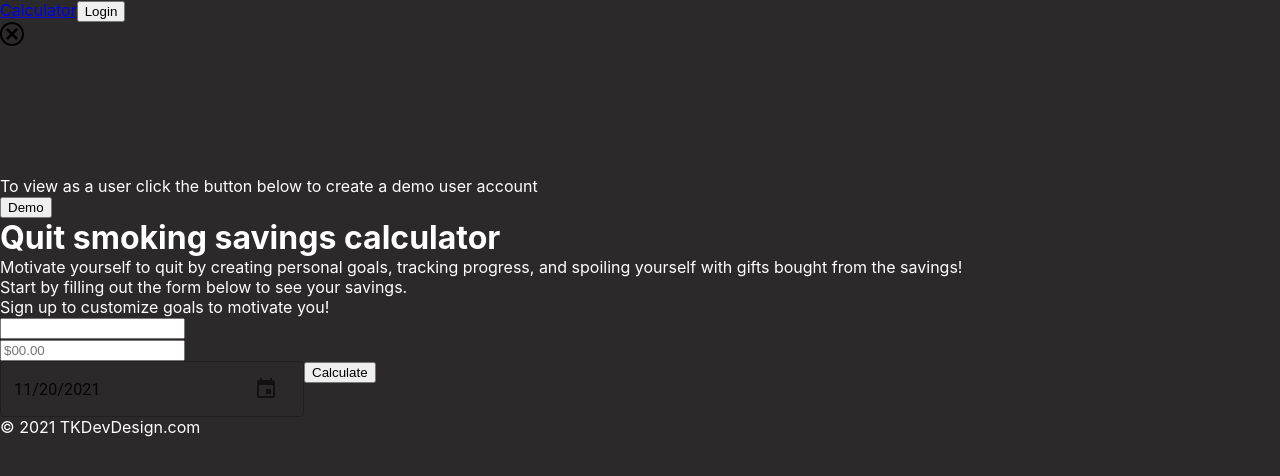
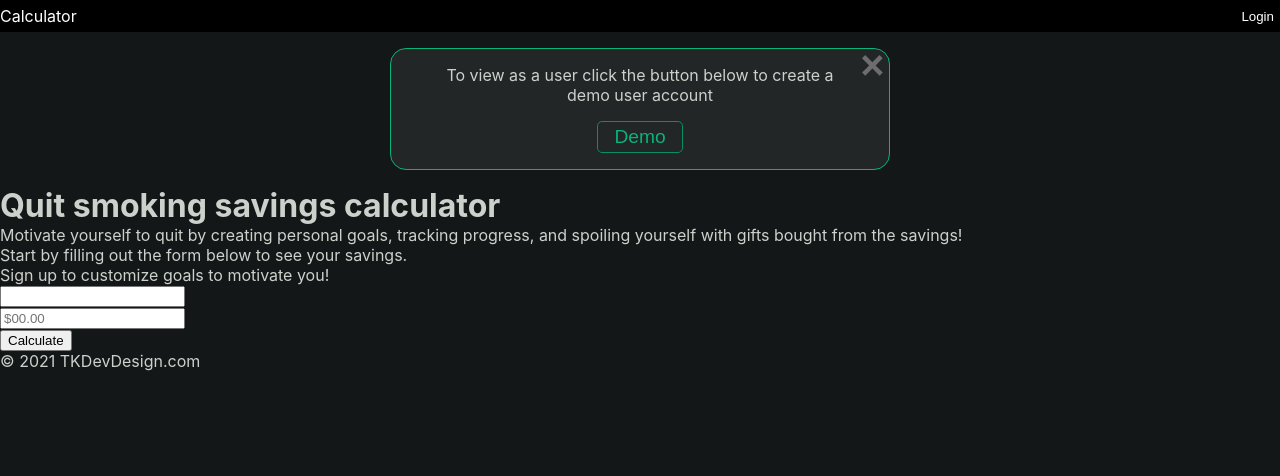
Before and after one commit to TKravel/quit-calc-client, a React (Create React App) app: page / in a window 1280 px wide. Shown: the top 476 px of the page. Built offline with nearby package versions, Linux system fonts and the light colour scheme; no server answers.

Commit message:
Updated datePicker added, demo msg CSS redone

```diff
--- a/package.json
+++ b/package.json
@@ -4,7 +4,12 @@
   "private": true,
   "dependencies": {
     "@date-io/date-fns": "^1.3.13",
+    "@emotion/react": "^11.7.1",
+    "@emotion/styled": "^11.6.0",
+    "@material-ui/core": "^4.12.3",
     "@material-ui/pickers": "^3.3.10",
+    "@mui/lab": "^5.0.0-alpha.65",
+    "@mui/material": "^5.3.0",
     "@testing-library/jest-dom": "^5.14.1",
     "@testing-library/react": "^11.2.7",
     "@testing-library/user-event": "^12.8.3",
--- a/src/App.css
+++ b/src/App.css
@@ -1,7 +1,13 @@
 /* reset */
+
+/*
+font size: 16 20
+
+*/
 
 html {
 	box-sizing: border-box;
+	font-size: 16px;
 	padding: 0;
 	margin: 0;
 }
@@ -35,6 +41,77 @@
 
 /* end reset */
 
+html {
+}
+
+body {
+	background-color: #141717;
+	color: #cdd1cc;
+	min-height: 100vh;
+	max-width: 100vw;
+}
+
+/* demo msg */
+
+.demo-msg-container {
+	position: relative;
+	background-color: #222626;
+	border: 1px solid #0ab377;
+	border-radius: 1em;
+	color: #cdd1cc;
+	min-height: auto;
+	max-width: 500px;
+	margin: 1rem auto;
+	padding: 1rem 2rem;
+	text-align: center;
+}
+
+.open-demo-btn,
+.close-demo-btn {
+	position: absolute;
+	top: 0.4em;
+	right: 0.4em;
+	cursor: pointer;
+	fill: #6e6d6e;
+	height: 1.3em;
+	width: 1.3em;
+}
+
+.demo-btn {
+	background-color: inherit;
+	color: #0ab377;
+	cursor: pointer;
+	border: 1px solid #088f60;
+	border-radius: 5px;
+	font-size: 1.2rem;
+	padding: 0.25rem 1rem;
+	margin-top: 1rem;
+}
+
+/* nav */
+
+.nav {
+	display: flex;
+	justify-content: space-between;
+	align-items: center;
+	background-color: black;
+	color: #fff;
+	height: 2em;
+	width: 100vw;
+}
+
+.nav a {
+	color: #fff;
+	text-decoration: none;
+}
+
+.nav button {
+	background-color: inherit;
+	border: none;
+	color: #fff;
+	cursor: pointer;
+}
+
 .tracker-container {
 	display: grid;
 	grid-template-columns: 30vw 40vw 30vw;
--- a/src/components/NavBar.jsx
+++ b/src/components/NavBar.jsx
@@ -13,14 +13,16 @@
 
 	return (
 		<>
-			<nav>
+			<nav className='nav'>
 				<Link to='/'>Calculator</Link>
 				{user ? (
 					<button to='/login' onClick={handleClick}>
 						Log out
 					</button>
 				) : (
-					<button to='login'>Login</button>
+					<button to='/login' onClick={handleClick}>
+						Login
+					</button>
 				)}
 			</nav>
 		</>
--- a/src/components/demoComponents/DemoMsg.jsx
+++ b/src/components/demoComponents/DemoMsg.jsx
@@ -22,19 +22,21 @@
 
 	if (isOpen) {
 		return (
-			<div>
-				<CloseIcon handleMsg={toggleMsg} />
+			<div className='demo-msg-container'>
+				<CloseIcon style='close-demo-btn' onClick={toggleMsg} />
 				<p>
 					To view as a user click the button below to create a demo
 					user account
 				</p>
-				<button onClick={handleClick}>Demo</button>
+				<button className='demo-btn' onClick={handleClick}>
+					Demo
+				</button>
 			</div>
 		);
 	} else {
 		return (
-			<div>
-				<ExpandIcon handleMsg={toggleMsg} />
+			<div className='demo-msg-container'>
+				<ExpandIcon style='open-demo-btn' onClick={toggleMsg} />
 				<p>Important demo message</p>
 			</div>
 		);
--- a/src/components/demoComponents/DemoWarning.jsx
+++ b/src/components/demoComponents/DemoWarning.jsx
@@ -12,8 +12,8 @@
 
 	if (isOpen) {
 		return (
-			<div>
-				<CloseIcon handleMsg={toggleMsg} />
+			<div className='demo-msg-container'>
+				<CloseIcon style='close-demo-btn' handleMsg={toggleMsg} />
 				<p>Demo User and data created.</p>
 				<p>
 					Demo data will be lost upon logout. Please register if you
@@ -23,8 +23,8 @@
 		);
 	} else {
 		return (
-			<div>
-				<ExpandIcon handleMsg={toggleMsg} />
+			<div className='demo-msg-container'>
+				<ExpandIcon style='open-demo-btn' handleMsg={toggleMsg} />
 				<p>Important demo warning</p>
 			</div>
 		);
--- a/src/components/icons/CloseIcon.jsx
+++ b/src/components/icons/CloseIcon.jsx
@@ -1,9 +1,16 @@
 import React from 'react';
 
-const CloseIcon = ({ handleMsg }) => {
+const CloseIcon = ({ style, onClick }) => {
 	return (
-		<svg onClick={handleMsg}>
-			<path d='M12 2c5.514 0 10 4.486 10 10s-4.486 10-10 10-10-4.486-10-10 4.486-10 10-10zm0-2c-6.627 0-12 5.373-12 12s5.373 12 12 12 12-5.373 12-12-5.373-12-12-12zm6 16.094l-4.157-4.104 4.1-4.141-1.849-1.849-4.105 4.159-4.156-4.102-1.833 1.834 4.161 4.12-4.104 4.157 1.834 1.832 4.118-4.159 4.143 4.102 1.848-1.849z' />
+		<svg
+			onClick={onClick}
+			className={style}
+			xmlns='http://www.w3.org/2000/svg'
+			width='24'
+			height='24'
+			viewBox='0 0 24 24'
+		>
+			<path d='M24 20.188l-8.315-8.209 8.2-8.282-3.697-3.697-8.212 8.318-8.31-8.203-3.666 3.666 8.321 8.24-8.206 8.313 3.666 3.666 8.237-8.318 8.285 8.203z' />
 		</svg>
 	);
 };
--- a/src/components/icons/ExpandIcon.jsx
+++ b/src/components/icons/ExpandIcon.jsx
@@ -1,9 +1,16 @@
 import React from 'react';
 
-const ExpandIcon = ({ handleMsg }) => {
+const ExpandIcon = ({ style, onClick }) => {
 	return (
-		<svg onClick={handleMsg}>
-			<path d='M12 2c5.514 0 10 4.486 10 10s-4.486 10-10 10-10-4.486-10-10 4.486-10 10-10zm0-2c-6.627 0-12 5.373-12 12s5.373 12 12 12 12-5.373 12-12-5.373-12-12-12zm6 13h-5v5h-2v-5h-5v-2h5v-5h2v5h5v2z' />
+		<svg
+			className={style}
+			onClick={onClick}
+			xmlns='http://www.w3.org/2000/svg'
+			width='24'
+			height='24'
+			viewBox='0 0 24 24'
+		>
+			<path d='M24 10h-10v-10h-4v10h-10v4h10v10h4v-10h10z' />
 		</svg>
 	);
 };
--- a/src/components/mainApp/UserInput.jsx
+++ b/src/components/mainApp/UserInput.jsx
@@ -4,6 +4,10 @@
 	KeyboardDatePicker,
 } from '@material-ui/pickers';
 import DateFnsUtils from '@date-io/date-fns';
+import DatePicker from '@mui/lab/DatePicker';
+import { TextField } from '@mui/material';
+import AdapterDateFns from '@mui/lab/AdapterDateFns';
+import LocalizationProvider from '@mui/lab/LocalizationProvider';
 import { useForm, Controller } from 'react-hook-form';
 import { CalcDataContext } from '../../context/CalcDataContext';
 import { differenceInCalendarDays } from 'date-fns';
@@ -89,7 +93,7 @@
 	}, [formData]);
 
 	return (
-		<div>
+		<form onSubmit={handleSubmit(onSubmit)}>
 			<Controller
 				name='packs'
 				control={control}
@@ -147,7 +151,7 @@
 				}}
 			/>
 
-			<MuiPickersUtilsProvider utils={DateFnsUtils} id='date-picker'>
+			{/* <MuiPickersUtilsProvider utils={DateFnsUtils} id='date-picker'>
 				<Controller
 					name='quitDate'
 					control={control}
@@ -161,13 +165,27 @@
 						/>
 					)}
 				/>
-			</MuiPickersUtilsProvider>
+			</MuiPickersUtilsProvider> */}
+			<LocalizationProvider dateAdapter={AdapterDateFns}>
+				<Controller
+					name='quitDate'
+					control={control}
+					render={({ field: { onChange, value } }) => (
+						<DatePicker
+							label='Basic example'
+							value={value}
+							onChange={onChange}
+							renderInput={(params) => <TextField {...params} />}
+						/>
+					)}
+				/>
+			</LocalizationProvider>
 
 			<button id='subButton' type='submit'>
 				Calculate
 			</button>
 			<p>{errors && errors}</p>
-		</div>
+		</form>
 	);
 };
 
```
Also changed, not shown: 1 other file (tests, documents, lock files or other folders).
